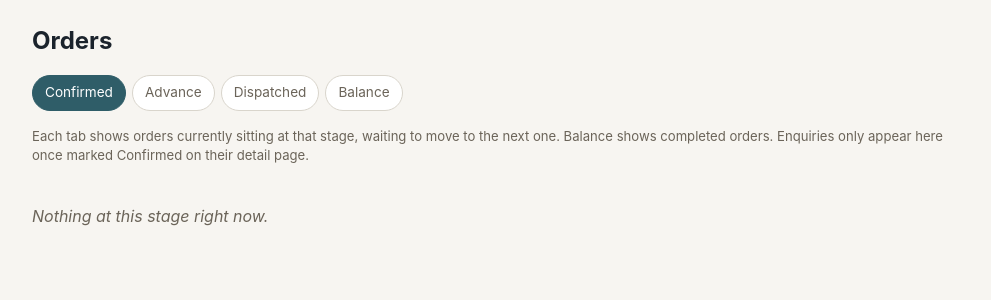
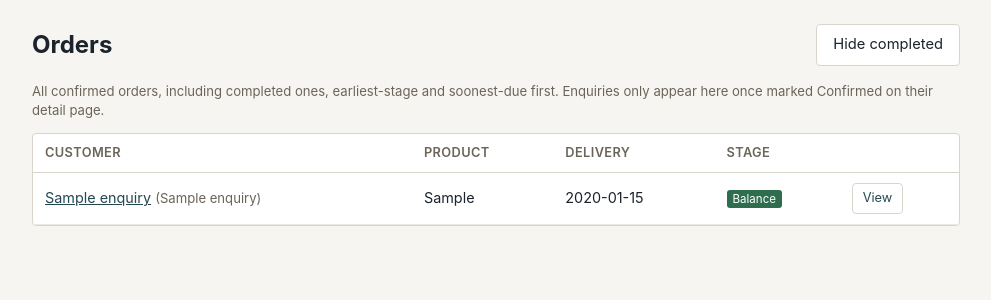
Before and after one commit to virajvisaria-crypto/vardhaman-enquiry-app, a Flask app: page /orders?show_completed=1 in a window 1280 px wide. Shown: the part 61-361 px from the top of the page, without its empty margins (144-1135 px from the left). Run offline with Flask 3, Linux system fonts and the light colour scheme; the visitor is signed in with stand-in values (Sample User, id 1); data comes from the database, SQL or seed files in the repository; tables that the repository leaves empty hold one stand-in row (values such as "Sample post").

Commit message:
Single-table Orders view with stage column and hide-completed toggle

```diff
--- a/app.py
+++ b/app.py
@@ -515,46 +515,55 @@ def enquiry_order_advance_stage(eid):
     elif stage == "dispatched":
         db.execute("UPDATE orders SET balance_received=1, balance_received_date=?, updated_at=? WHERE id=?", (ts, ts, order["id"]))
     db.commit()
-    tab = request.form.get("tab", "confirmed")
-    return redirect(url_for("orders_page", tab=tab))
+    return redirect(url_for("orders_page"))
+
+
+STAGE_LABEL = {"confirmed": "Confirmed", "advance": "Advance", "dispatched": "Dispatched", "balance": "Balance"}
+NEXT_ACTION_LABEL = {
+    "confirmed": "Mark advance received",
+    "advance": "Mark dispatched",
+    "dispatched": "Mark balance received",
+    "balance": None,
+}
 
 
 @app.route("/orders")
 @login_required
 def orders_page():
-    tab = request.args.get("tab", "confirmed")
-    if tab not in STAGE_ORDER:
-        tab = "confirmed"
+    show_completed = request.args.get("show_completed") == "1"
     db = get_db()
     rows = db.execute(
         """SELECT e.*, o.confirmed, o.advance_received, o.dispatched, o.balance_received,
                   o.confirmed_date, o.advance_received_date, o.dispatched_date, o.balance_received_date
            FROM enquiries e JOIN orders o ON o.enquiry_id = e.id
-           WHERE o.confirmed = 1
-           ORDER BY e.created_at DESC"""
+           WHERE o.confirmed = 1"""
     ).fetchall()
 
     today_str = date.today().isoformat()
     items = []
     for r in rows:
         stage = _current_stage(r)
-        if stage != tab:
+        if stage == "balance" and not show_completed:
             continue
         overdue = (
             not r["balance_received"]
             and r["delivery_date"]
             and r["delivery_date"] < today_str
         )
-        items.append({"row": r, "overdue": overdue, "stage": stage})
+        items.append({
+            "row": r,
+            "overdue": overdue,
+            "stage": stage,
+            "stage_label": STAGE_LABEL[stage],
+            "next_label": NEXT_ACTION_LABEL[stage],
+        })
 
-    next_label = {
-        "confirmed": "Mark advance received",
-        "advance": "Mark dispatched",
-        "dispatched": "Mark balance received",
-        "balance": None,
-    }[tab]
+    # Active stages first (most in-need-of-action first), completed orders last;
+    # within a stage, earliest delivery date first so due-soonest floats to top.
+    stage_rank = {"confirmed": 0, "advance": 1, "dispatched": 2, "balance": 3}
+    items.sort(key=lambda i: (stage_rank[i["stage"]], i["row"]["delivery_date"] or "9999-99-99"))
 
-    return render_template("orders.html", items=items, tab=tab, next_label=next_label)
+    return render_template("orders.html", items=items, show_completed=show_completed)
 
 
 # ---------------------------------------------------------------------------
--- a/static/style.css
+++ b/static/style.css
@@ -202,6 +202,10 @@ input:focus, textarea:focus, select:focus {
 .tag { font-size: 0.72rem; padding: 2px 6px; border-radius: 3px; }
 .tag-overdue { background: var(--danger); color: #fff; }
 .tag-confirmed { background: var(--success); color: #fff; }
+.tag-stage-confirmed { background: #e4e0d6; color: var(--muted); }
+.tag-stage-advance { background: var(--clay); color: #fff; }
+.tag-stage-dispatched { background: var(--steel); color: #fff; }
+.tag-stage-balance { background: var(--success); color: #fff; }
 
 .empty-state { color: var(--muted); font-style: italic; padding: 24px 0; }
 
--- a/templates/orders.html
+++ b/templates/orders.html
@@ -2,18 +2,20 @@
 {% block content %}
 <div class="page-header">
   <h1>Orders</h1>
-</div>
-
-<div class="filter-tabs">
-  <a href="{{ url_for('orders_page', tab='confirmed') }}" class="{{ 'active' if tab == 'confirmed' }}">Confirmed</a>
-  <a href="{{ url_for('orders_page', tab='advance') }}" class="{{ 'active' if tab == 'advance' }}">Advance</a>
-  <a href="{{ url_for('orders_page', tab='dispatched') }}" class="{{ 'active' if tab == 'dispatched' }}">Dispatched</a>
-  <a href="{{ url_for('orders_page', tab='balance') }}" class="{{ 'active' if tab == 'balance' }}">Balance</a>
+  {% if show_completed %}
+  <a href="{{ url_for('orders_page') }}" class="btn">Hide completed</a>
+  {% else %}
+  <a href="{{ url_for('orders_page', show_completed=1) }}" class="btn">Show completed too</a>
+  {% endif %}
 </div>
 
 <p class="muted small">
-  Each tab shows orders currently sitting at that stage, waiting to move to the next one.
-  Balance shows completed orders. Enquiries only appear here once marked Confirmed on their detail page.
+  {% if show_completed %}
+  All confirmed orders, including completed ones, earliest-stage and soonest-due first.
+  {% else %}
+  Active orders only, earliest-stage and soonest-due first. Completed orders are hidden.
+  {% endif %}
+  Enquiries only appear here once marked Confirmed on their detail page.
 </p>
 
 {% if items %}
@@ -24,6 +26,7 @@
         <th>Customer</th>
         <th>Product</th>
         <th>Delivery</th>
+        <th>Stage</th>
         <th></th>
       </tr>
     </thead>
@@ -36,14 +39,12 @@
         </td>
         <td>{{ e.product_category or '-' }}</td>
         <td>{{ e.delivery_date or '-' }}{% if item.overdue %} <span class="tag tag-overdue">overdue</span>{% endif %}</td>
+        <td><span class="tag tag-stage-{{ item.stage }}">{{ item.stage_label }}</span></td>
         <td class="partner-actions">
-          {% if next_label %}
+          {% if item.next_label %}
           <form method="POST" action="{{ url_for('enquiry_order_advance_stage', eid=e.id) }}" style="display:inline">
-            <input type="hidden" name="tab" value="{{ tab }}">
-            <button type="submit" class="btn btn-small btn-primary">{{ next_label }}</button>
+            <button type="submit" class="btn btn-small btn-primary">{{ item.next_label }}</button>
           </form>
-          {% else %}
-          <span class="tag tag-confirmed">completed</span>
           {% endif %}
           <a href="{{ url_for('enquiry_detail', eid=e.id) }}" class="btn btn-small">View</a>
         </td>
@@ -53,6 +54,6 @@
   </table>
 </div>
 {% else %}
-<p class="empty-state">Nothing at this stage right now.</p>
+<p class="empty-state">No confirmed orders yet.</p>
 {% endif %}
 {% endblock %}
```
